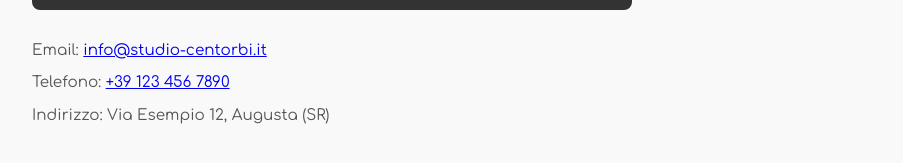
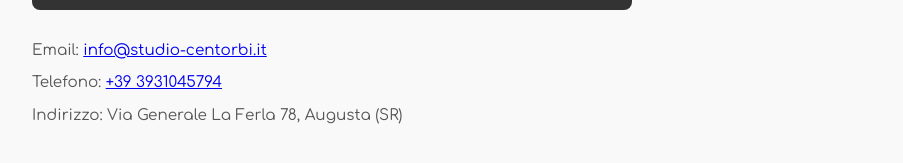
Before and after one commit to Ture100a/studio-centorbi, a plain HTML site: page index.html in a window 1280 px wide. Shown: the part 2253-2416 px from the top of the page, without its empty margins (108-1011 px from the left). Drawn offline with Linux system fonts and the light colour scheme.

Commit message:
Update index.html

```diff
--- a/index.html
+++ b/index.html
@@ -82,8 +82,8 @@
 
       <div class="info-contatto">
         <p>Email: <a href="mailto:info@studio-centorbi.it">info@studio-centorbi.it</a></p>
-        <p>Telefono: <a href="tel:+391234567890">+39 123 456 7890</a></p>
-        <p>Indirizzo: Via Esempio 12, Augusta (SR)</p>
+        <p>Telefono: <a href="tel:+391234567890">+39 3931045794 </a></p>
+        <p>Indirizzo: Via Generale La Ferla 78, Augusta (SR)</p>
       </div>
     </div>
   </section>
```
